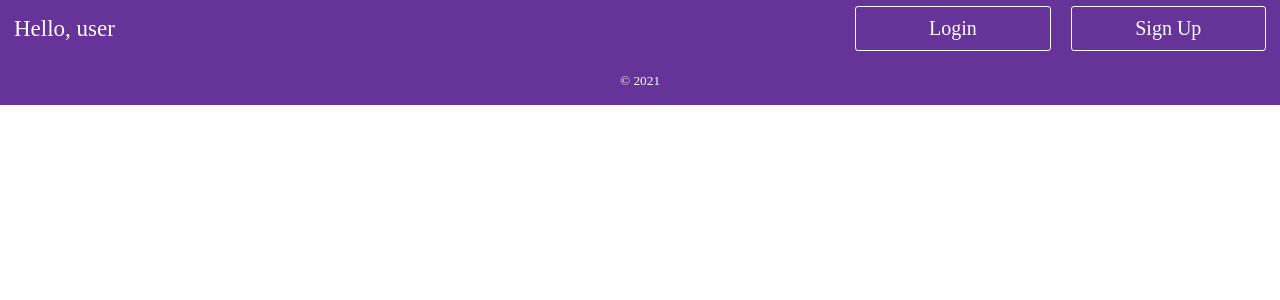
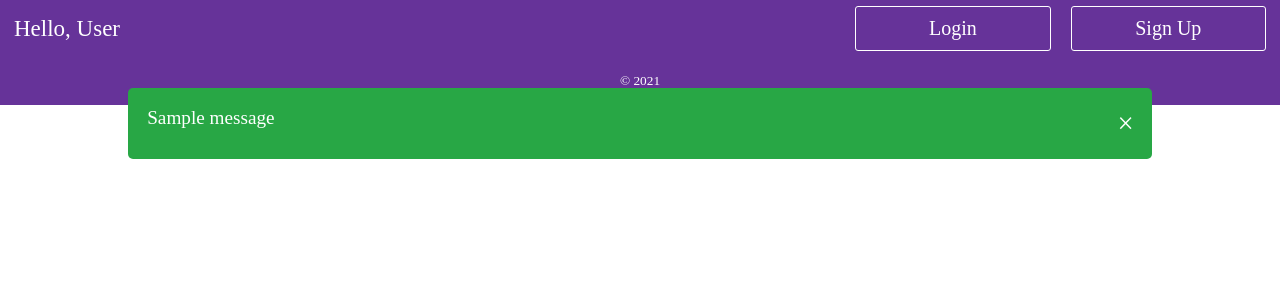
Before and after one commit to mohit-kumar-behera/recipe-app, a Django app: page / in a window 1280 px wide. Shown: the top 300 px of the page. Run offline with Django 3.2, Linux system fonts and the light colour scheme; tables that the repository leaves empty hold one stand-in row (values such as "Sample post"); one stand-in notice (Sample message) is shown.

Commit message:
complete connection for login signup messages

```diff
--- a/server/recipe/home/templates/home/home.html
+++ b/server/recipe/home/templates/home/home.html
@@ -15,4 +15,6 @@
 
 {% block content %}
 
+  {% include 'snippets/message.html' with messages=messages %}
+
 {% endblock content %}
--- a/server/recipe/static/css/index.css
+++ b/server/recipe/static/css/index.css
@@ -7,6 +7,10 @@ body {
 
 * {
   box-sizing: border-box;
+}
+
+a,
+button {
   transition: all 0.3s ease;
 }
 
@@ -154,3 +158,51 @@ label {
 .button-submit:hover {
   background-color: rgb(159, 90, 228);
 }
+
+/* MESSAGES */
+.messages {
+  position: absolute;
+  top: 4.5em;
+  left: 50%;
+  transform: translateX(-50%);
+  width: 80%;
+  padding: 0;
+  display: none;
+}
+.messages.show {
+  display: block;
+}
+.messages .message {
+  margin-left: 0;
+  list-style: none;
+  background-color: antiquewhite;
+  padding: 1em;
+  border-radius: 5px;
+  display: grid;
+  grid-template-columns: 97% 3%;
+  grid-column-gap: 0.4em;
+  color: #fff;
+  font-size: 1.2em;
+}
+.messages .message:not(:last-child) {
+  margin-bottom: 1em;
+}
+.messages .message > .close {
+  text-align: center;
+  align-self: center;
+  font-size: 1.5em;
+  cursor: pointer;
+}
+.messages .message.warning {
+  background-color: #ffc107;
+  color: #000;
+}
+.messages .message.success {
+  background-color: #28a745;
+}
+.messages .message.error {
+  background-color: #dc3545;
+}
+.messages .message.info {
+  background-color: #17a2b8;
+}
--- a/server/recipe/static/js/script.js
+++ b/server/recipe/static/js/script.js
@@ -1,12 +1,16 @@
 const openModalBtns = document.querySelectorAll('.modal-opener');
 const closeModalBtns = document.querySelectorAll('.modal-closer');
 
+const setElemDisplay = (elem, displayState) => {
+  document.querySelector(`.${elem}`).style.display = displayState;
+};
+
 const openModal = elem => {
-  document.querySelector(`.${elem}`).style.display = 'flex';
+  setElemDisplay(elem, 'flex');
 };
 
 const closeModal = elem => {
-  document.querySelector(`.${elem}`).style.display = 'none';
+  setElemDisplay(elem, 'none');
 };
 
 openModalBtns.forEach(btn => {
--- /dev/null
+++ b/server/recipe/templates/snippets/message.html
@@ -0,0 +1,10 @@
+{% if messages %}
+<ul class="messages {% if messages %}show{% endif %}">
+  {% for message in messages %}
+    <li class="message {{ message.tags }}">
+      <span>{{ message }}</span>
+      <span class="close" onclick=this.parentElement.remove()>&times;</span>
+    </li>
+  {% endfor %}
+</ul>
+{% endif %}
--- a/server/recipe/templates/snippets/modal.html
+++ b/server/recipe/templates/snippets/modal.html
@@ -6,10 +6,10 @@
       <h3>LOGIN</h3>
     </div>
     <div class="modal-content">
-      <form method="post" action="">
+      <form method="post" action="{% url 'accounts:signin' %}">
         {% csrf_token %}
-        <input class="login user-input" type="email" placeholder="Email" />
-        <input class="login user-input" type="password" placeholder="Password" />
+        <input class="login user-input" type="email" name="email" placeholder="Email" />
+        <input class="login user-input" type="password" name="password" placeholder="Password" />
         <button class="button-submit">Login</button>
       </form>
     </div>
@@ -24,12 +24,12 @@
     </div>
 
     <div class="modal-content">
-      <form method="post" action="">
+      <form method="post" action="{% url 'accounts:signup' %}">
         {% csrf_token %}
-        <input class="signup user-input" type="email" placeholder="Email" />
-        <input class="signup user-input" type="password" placeholder="Password" />
-        <input class="signup user-input" type="text" placeholder="First Name" />
-        <input class="signup user-input" type="text" placeholder="Last Name" />
+        <input class="signup user-input" type="email" name="email" placeholder="Email" />
+        <input class="signup user-input" type="password" name="password" placeholder="Password" />
+        <input class="signup user-input" type="text" name="firstname" placeholder="First Name" />
+        <input class="signup user-input" type="text" name="lastname" placeholder="Last Name" />
         <button class="button-submit">Sign Up</button>
       </form>
     </div>
--- a/server/recipe/templates/snippets/navbar.html
+++ b/server/recipe/templates/snippets/navbar.html
@@ -1,14 +1,16 @@
 {% load static %}
 <nav class="navbar">
   <div class="navleft">
-    <a href="" class="navtext">Hello, user</a>
+    <a href="" class="navtext">Hello, {% if request.user.is_authenticated %}{{request.user.first_name}}{% else %}User{% endif %}</a>
   </div>
   <div class="navright">
-    <!-- <a href="#" class="navlink">Profile</a> -->
-    <!-- <a href="#" class="navlink">Logout</a> -->
-
+    {% if request.user.is_authenticated %}
+    <a href="#" class="navlink">Profile</a>
+    <a href="{% url 'accounts:signout' %}" class="navlink">Logout</a>
+    {% else %}
     <a href="javascript:void(0)" class="navlink modal-opener" data-open="login-modal">Login</a>
     <a href="javascript:void(0)" class="navlink modal-opener" data-open="signup-modal">Sign Up</a>
+    {% endif %}
   </div>
 </nav>
 
```
Also changed, not shown: server/recipe/accounts/views.py (+16 -12 lines), server/recipe/db.sqlite3.
